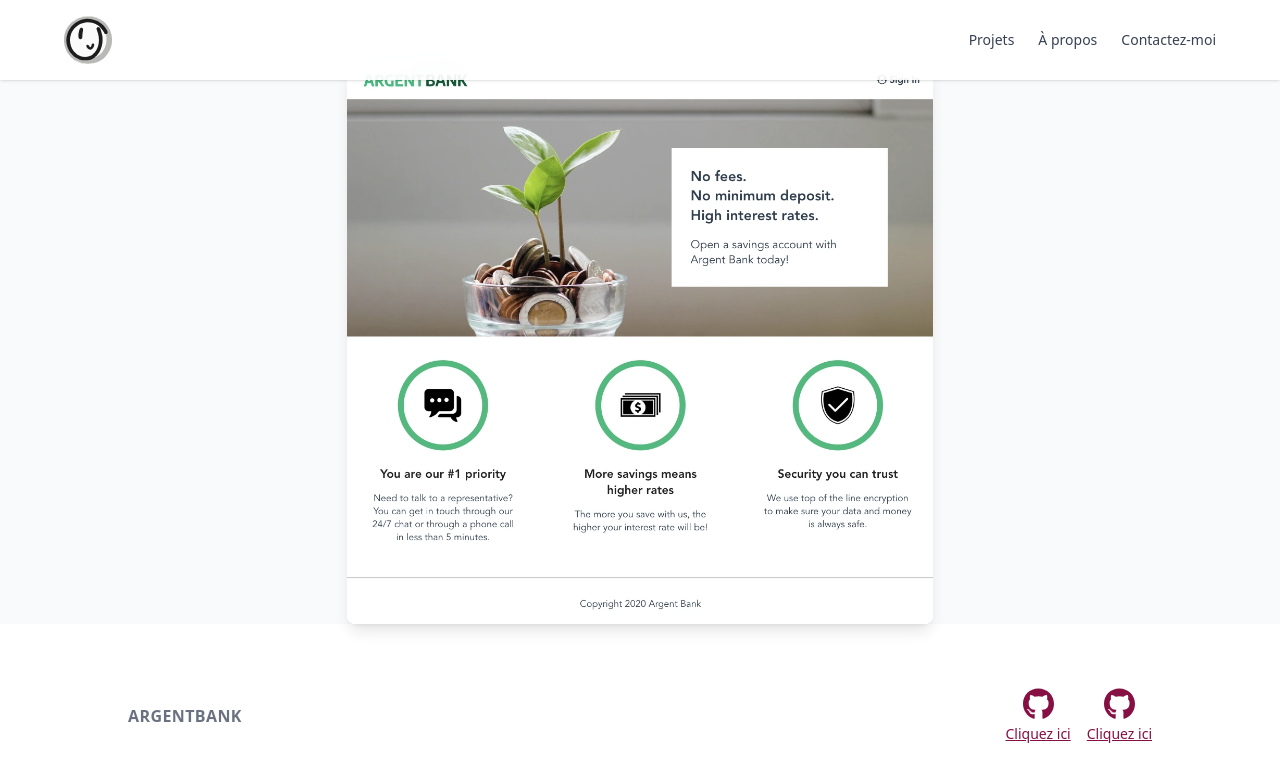
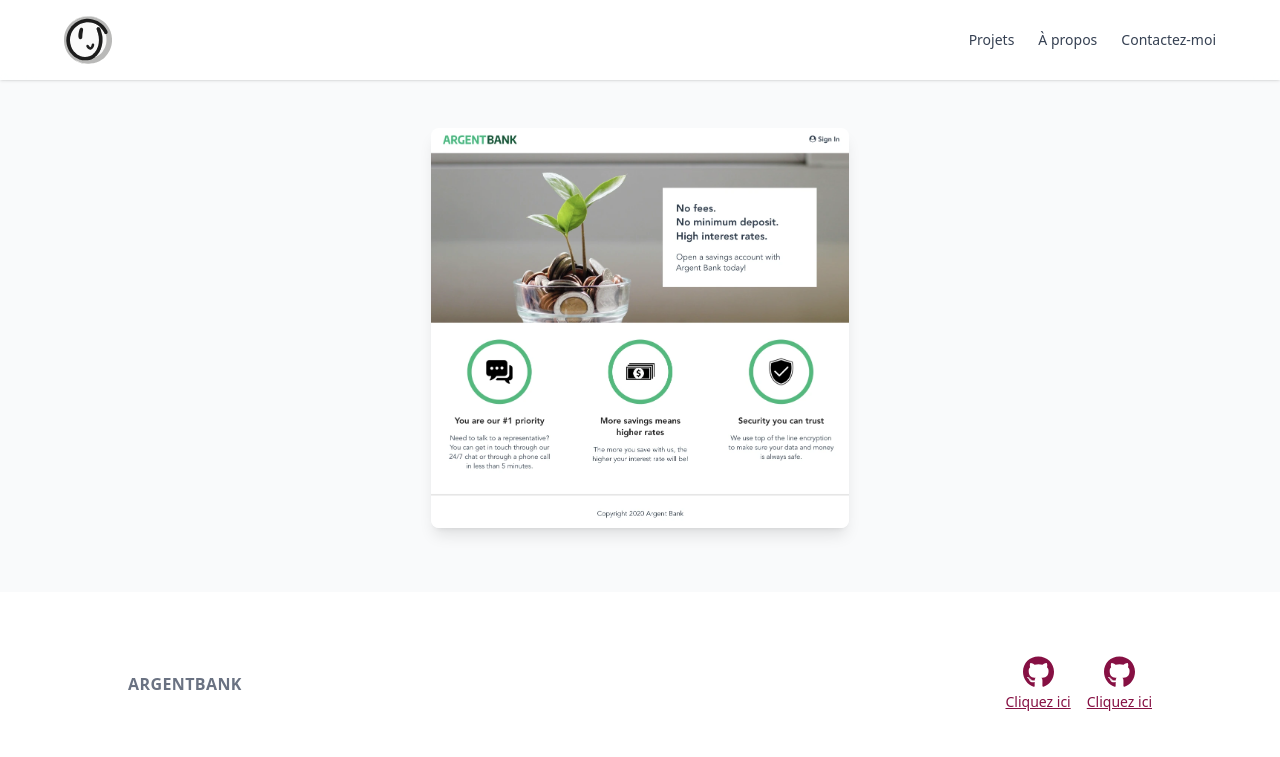
Before and after one commit to Basmahx/my-portfolio, a React (Vite) app: page /projects/argentBank in a window 1280 px wide. Shown: the top 757 px of the page. Built offline with nearby package versions, Linux system fonts and the light colour scheme; a web font is replaced by a local one.

Commit message:
modified the style

```diff
--- a/src/Pages/Project.jsx
+++ b/src/Pages/Project.jsx
@@ -57,11 +57,11 @@ const ProjectPage = () => {
   return (
     <div className="project-page pt-16 min-h-[80vh] flex-grow flex-col">
       {/* Top Section */}
-      <div className="w-full h-[60vh] sm:h-[70vh] bg-gray-50 flex items-center justify-center px-4">
+      <div className="w-full bg-gray-50 flex items-center justify-center px-4 py-10 sm:py-16">
         <img
           src={project.image}
           alt={project.name}
-          className="opacity-0 animate-[fadeIn_1s_ease-in_forwards] max-h-full max-w-full object-contain rounded-lg shadow-lg"
+          className="opacity-0 animate-[fadeIn_1s_ease-in_forwards] max-w-[90%] max-h-[400px] object-contain rounded-lg shadow-lg"
         />
       </div>
 
```
